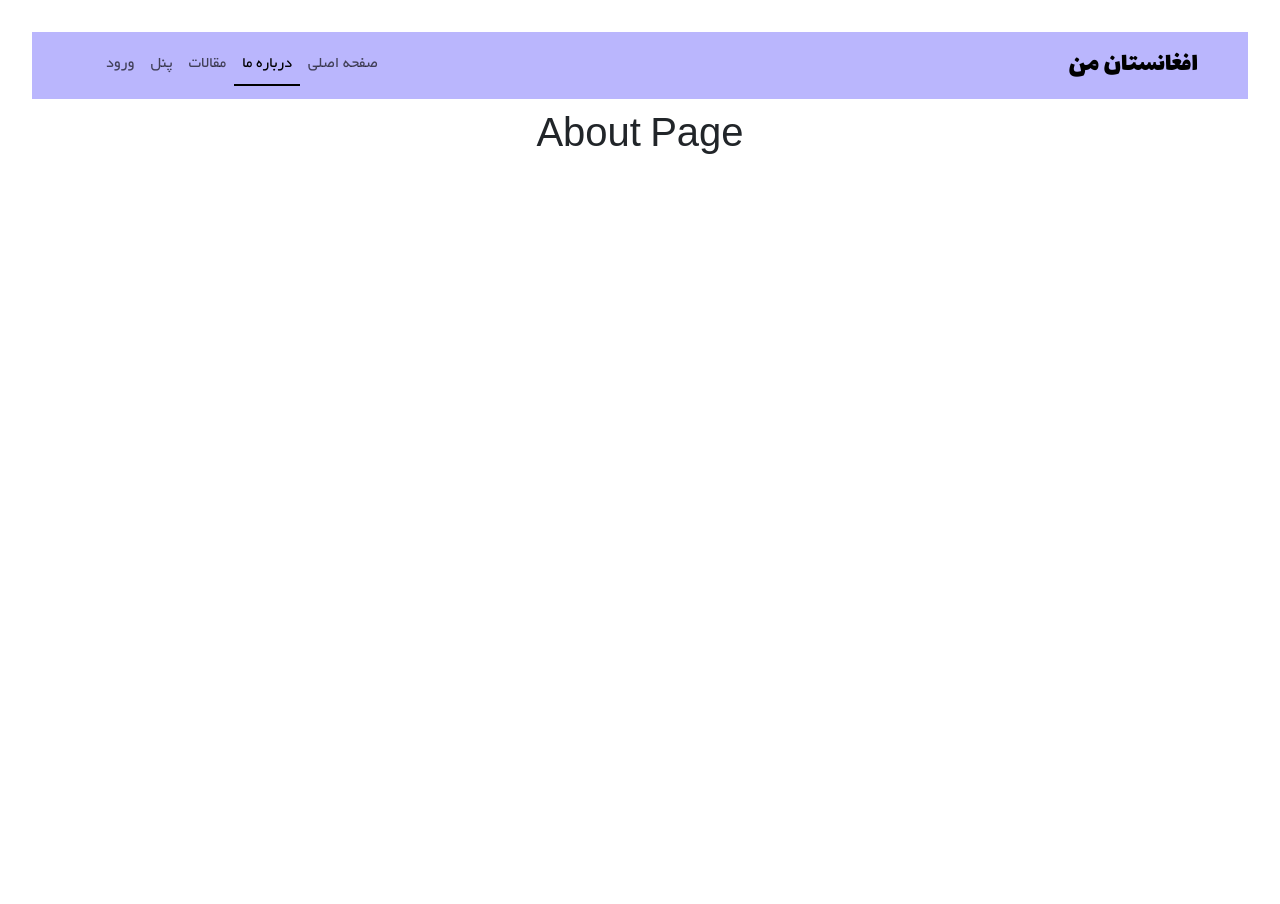
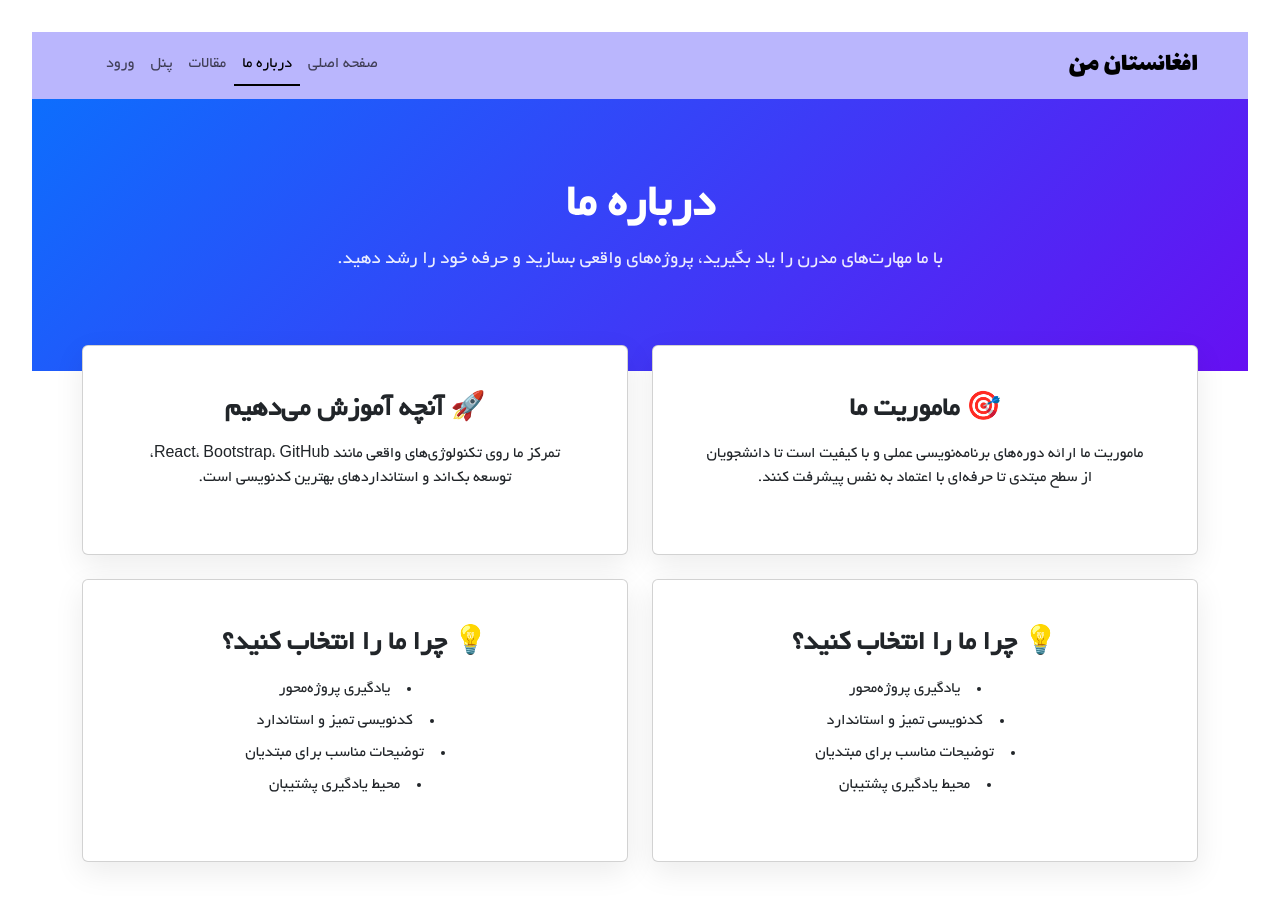
Before and after one commit to hasibafghan/react-spa, a React (Vite) app: page /about in a window 1280 px wide. Shown: the top 904 px of the page. Before the commit the page ends 800 px from the top, so only its background shows below. Built offline with nearby package versions, Linux system fonts and the light colour scheme.

Commit message:
About Page: Just created.

```diff
--- a/src/components/navbar/Navbar.jsx
+++ b/src/components/navbar/Navbar.jsx
@@ -1,4 +1,4 @@
-import './Navbar.css'
+import "./Navbar.css";
 
 import Container from "react-bootstrap/Container";
 import Nav from "react-bootstrap/Nav";
@@ -14,10 +14,14 @@ function MyNavbar() {
         key={expand}
         expand={expand}
         style={{ backgroundColor: "rgb(186, 182 ,253)" }}
-        className="mb-3"
       >
-        <Container >
-          <Navbar.Brand href="#" style={{fontFamily:'Lalezar' , fontSize: '27px'}}>افغانستان من</Navbar.Brand>
+        <Container>
+          <Navbar.Brand
+            href="#"
+            style={{ fontFamily: "Lalezar", fontSize: "27px" }}
+          >
+            افغانستان من
+          </Navbar.Brand>
           <Navbar.Toggle aria-controls={`offcanvasNavbar-expand-${expand}`} />
           <Navbar.Offcanvas
             id={`offcanvasNavbar-expand-${expand}`}
@@ -31,11 +35,21 @@ function MyNavbar() {
             </Offcanvas.Header>
             <Offcanvas.Body>
               <Nav className="justify-content-end flex-grow-1 pe-3">
-                <NavLink to='/' className='nav-link'>صفحه اصلی</NavLink>
-                <NavLink to='/about' className='nav-link'>درباره ما</NavLink>
-                <NavLink to='/blog' className='nav-link'>مقالات</NavLink>
-                <NavLink to='/panel' className='nav-link'>پنل</NavLink>
-                <NavLink to='/login' className='nav-link'>ورود</NavLink>
+                <NavLink to="/" className="nav-link">
+                  صفحه اصلی
+                </NavLink>
+                <NavLink to="/about" className="nav-link">
+                  درباره ما
+                </NavLink>
+                <NavLink to="/blog" className="nav-link">
+                  مقالات
+                </NavLink>
+                <NavLink to="/panel" className="nav-link">
+                  پنل
+                </NavLink>
+                <NavLink to="/login" className="nav-link">
+                  ورود
+                </NavLink>
               </Nav>
 
               {/* <Nav className="justify-content-end flex-grow-1 pe-3">
@@ -45,7 +59,6 @@ function MyNavbar() {
                   <NavLink to="/panel" className={({ isActive }) => isActive ? "nav-link active" : "nav-link"}>پنل</NavLink>
                   <NavLink to="/login" className={({ isActive }) => isActive ? "nav-link active" : "nav-link"}>ورود</NavLink>
                </Nav>   */}
-
             </Offcanvas.Body>
           </Navbar.Offcanvas>
         </Container>
--- a/src/pages/about/About.css
+++ b/src/pages/about/About.css
@@ -0,0 +1,45 @@
+/* راست‌چین کردن کل صفحه */
+
+.about-hero {
+  background: linear-gradient(135deg, #0d6efd, #6610f2);
+  color: white;
+  padding: 80px 0;
+  text-align: center;
+}
+
+.about-hero h1 {
+  font-size: 3rem;
+  font-weight: bold;
+}
+
+.about-hero p {
+  font-size: 1.2rem;
+  margin-top: 10px;
+  opacity: 0.9;
+}
+
+.about-content {
+  margin-top: -50px;
+  margin-bottom: 60px;
+}
+
+.about-card {
+  border: none;
+  border-radius: 16px;
+  box-shadow: 0 10px 30px rgba(0, 0, 0, 0.08);
+  height: 100%;
+}
+
+.about-card h3 {
+  margin-bottom: 15px;
+  font-weight: 600;
+}
+
+.about-card ul {
+  padding-right: 20px; /* RTL padding */
+  list-style-position: inside;
+}
+
+.about-card li {
+  margin-bottom: 8px;
+}
--- a/src/pages/about/About.jsx
+++ b/src/pages/about/About.jsx
@@ -1,11 +1,77 @@
 import MyNavbar from "../../components/navbar/Navbar";
 import "./About.css";
+import { Container, Row, Col, Card } from "react-bootstrap";
 
 function About() {
   return (
     <>
       <MyNavbar />
-      <h1>About Page</h1>
+
+      <section className="about-hero">
+        <Container>
+          <h1>درباره ما</h1>
+          <p>
+            با ما مهارت‌های مدرن را یاد بگیرید، پروژه‌های واقعی بسازید و
+            حرفه خود را رشد دهید.
+          </p>
+        </Container>
+      </section>
+
+      <Container className="about-content">
+        <Row className="gy-4">
+          <Col md={6}>
+            <Card className="about-card">
+              <Card.Body>
+                <h3>🎯 ماموریت ما</h3>
+                <p>
+                  ماموریت ما ارائه دوره‌های برنامه‌نویسی عملی و با کیفیت
+                  است تا دانشجویان از سطح مبتدی تا حرفه‌ای با اعتماد به نفس
+                  پیشرفت کنند.
+                </p>
+              </Card.Body>
+            </Card>
+          </Col>
+
+          <Col md={6}>
+            <Card className="about-card">
+              <Card.Body>
+                <h3>🚀 آنچه آموزش می‌دهیم</h3>
+                <p>
+                  تمرکز ما روی تکنولوژی‌های واقعی مانند React، Bootstrap، GitHub،
+                  توسعه بک‌اند و استانداردهای بهترین کدنویسی است.
+                </p>
+              </Card.Body>
+            </Card>
+          </Col>
+
+          <Col md={6}>
+            <Card className="about-card">
+              <Card.Body>
+                <h3>💡 چرا ما را انتخاب کنید؟</h3>
+                <ul>
+                  <li>یادگیری پروژه‌محور</li>
+                  <li>کدنویسی تمیز و استاندارد</li>
+                  <li>توضیحات مناسب برای مبتدیان</li>
+                  <li>محیط یادگیری پشتیبان</li>
+                </ul>
+              </Card.Body>
+            </Card>
+          </Col>
+          <Col md={6}>
+            <Card className="about-card">
+              <Card.Body>
+                <h3>💡 چرا ما را انتخاب کنید؟</h3>
+                <ul>
+                  <li>یادگیری پروژه‌محور</li>
+                  <li>کدنویسی تمیز و استاندارد</li>
+                  <li>توضیحات مناسب برای مبتدیان</li>
+                  <li>محیط یادگیری پشتیبان</li>
+                </ul>
+              </Card.Body>
+            </Card>
+          </Col>
+        </Row>
+      </Container>
     </>
   );
 }
```
